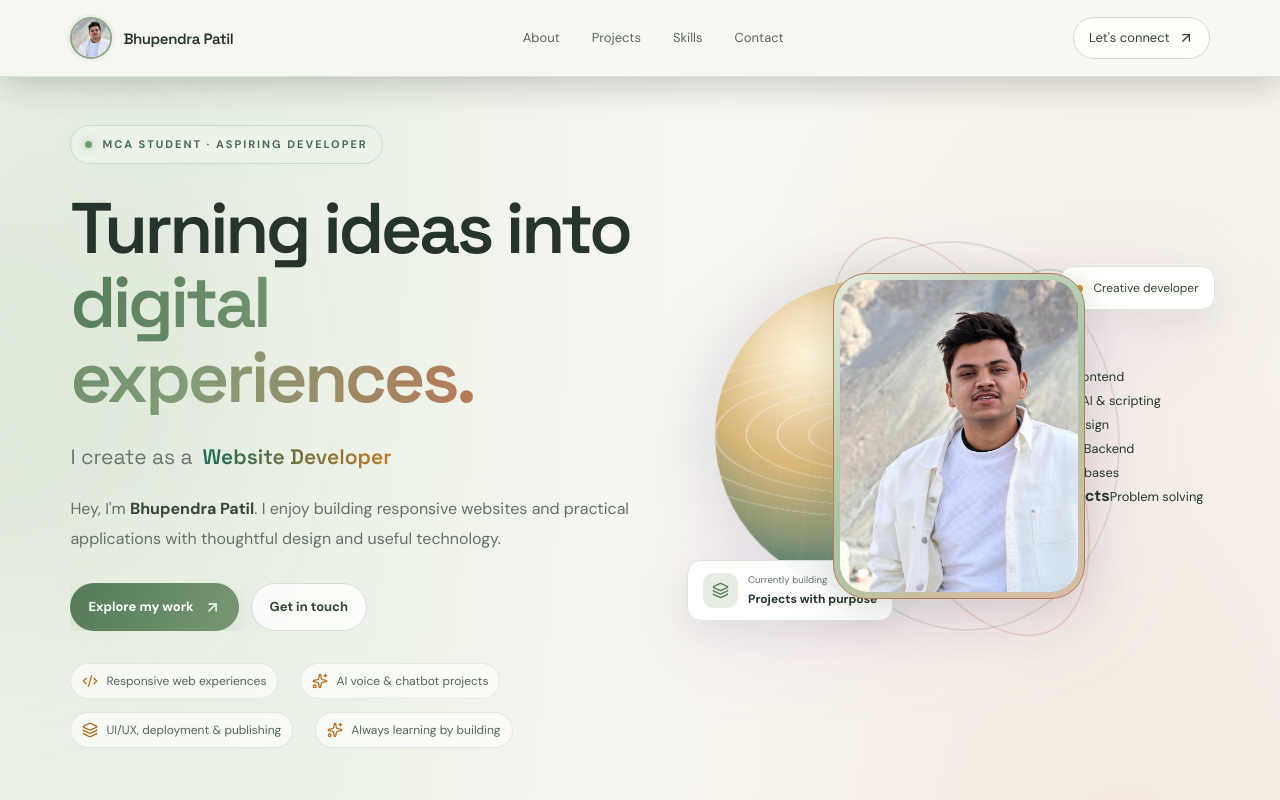
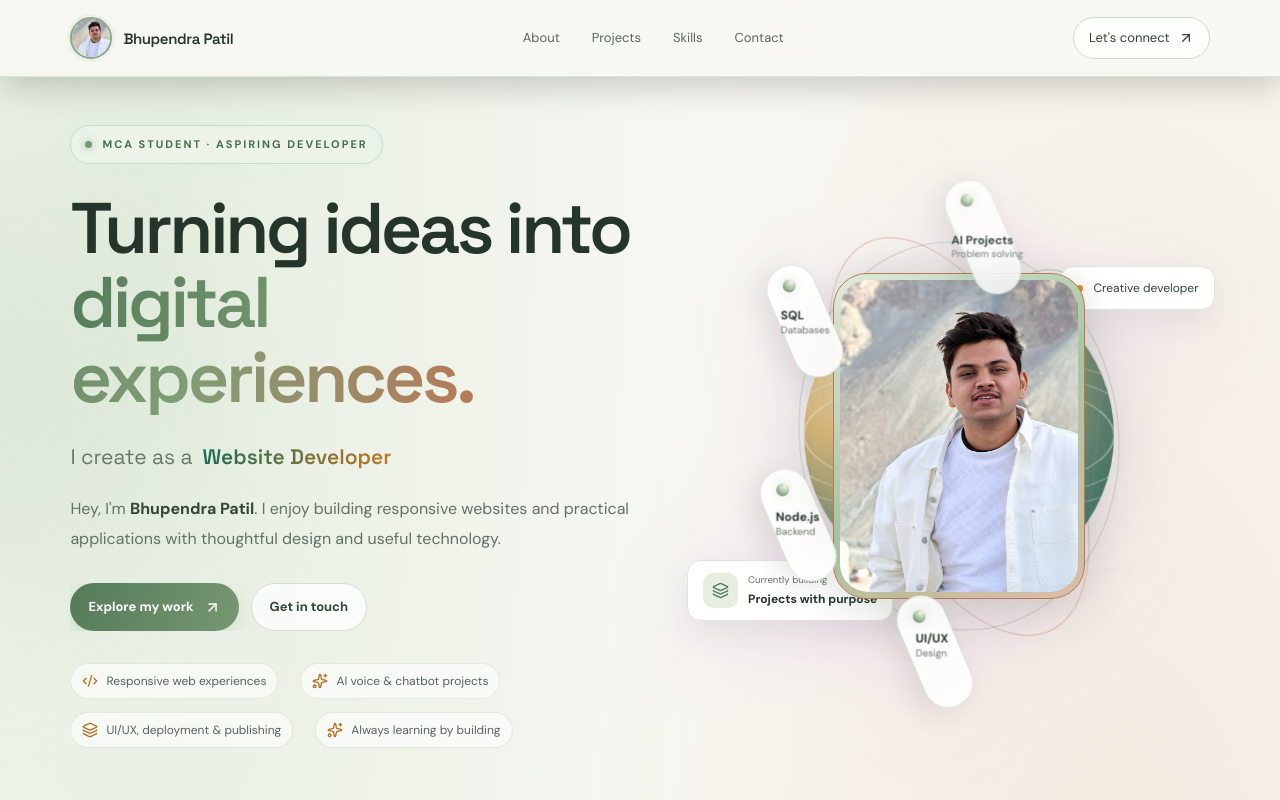
Before and after one commit to patiladitya0518-sketch/bhupendra-portfolio, a React (Vite) app: page / in a window 1280 px wide. Shown: the top 800 px of the page. Built offline with nearby package versions, Linux system fonts and the light colour scheme.

Commit message:
Style rotating orbit and fading skill asteroids

```diff
--- a/src/styles.css
+++ b/src/styles.css
@@ -735,3 +735,17 @@ html,body{background:#f8f8f3!important;color:#26352b!important}
 .smoke-trail-canvas{opacity:.56!important;mix-blend-mode:multiply!important}
 @media(max-width:760px){.project-card{transform:none!important;will-change:auto}.project-card:after{display:none}.hero-copy h1{animation-duration:.6s}}
 @media(prefers-reduced-motion:reduce){.hero-copy h1,.hero-copy .role-line,.hero-copy .hero-intro,.hero-copy .hero-actions{animation:none!important;clip-path:none!important}.project-card{transform:none!important;will-change:auto}.project-card:after{display:none}}
+
+
+/* Orbiting skill asteroids around the hero portrait */
+.skill-asteroid-orbit{position:absolute;inset:0;z-index:5;pointer-events:none;animation:skillOrbitSpin 34s linear infinite;transform-origin:50% 50%}
+.skill-asteroid{position:absolute;display:flex;align-items:center;gap:9px;min-width:118px;padding:10px 13px;border:1px solid #dce5dc;border-radius:999px;background:rgba(255,255,255,.88);box-shadow:0 10px 28px rgba(38,53,43,.10);color:#26352b;backdrop-filter:blur(12px);opacity:0;animation:asteroidAppear 6.8s ease-in-out infinite;animation-delay:calc(var(--asteroid-index)*-1.12s)}
+.skill-asteroid .asteroid-core{width:13px;height:13px;flex:0 0 13px;border-radius:50%;background:radial-gradient(circle at 30% 25%,#f8f5e9 0,#a8c4a2 48%,#536f58 100%);box-shadow:0 0 12px #a8c4a255}
+.skill-asteroid .asteroid-copy{display:flex;flex-direction:column;gap:2px;white-space:nowrap;animation:skillOrbitCounter 34s linear infinite}
+.skill-asteroid strong{font-size:12px;font-weight:700;line-height:1.2}.skill-asteroid small{font-size:10px;color:#647067;line-height:1.2}
+.asteroid-1{left:42%;top:5%}.asteroid-2{left:76%;top:24%}.asteroid-3{left:76%;top:67%}.asteroid-4{left:42%;top:83%}.asteroid-5{left:5%;top:65%}.asteroid-6{left:3%;top:24%}
+@keyframes skillOrbitSpin{from{transform:rotate(0deg)}to{transform:rotate(360deg)}}
+@keyframes skillOrbitCounter{from{transform:rotate(0deg)}to{transform:rotate(-360deg)}}
+@keyframes asteroidAppear{0%,8%,88%,100%{opacity:0;scale:.72;filter:blur(3px)}18%,72%{opacity:1;scale:1;filter:blur(0)}80%{opacity:.72;scale:.94;filter:blur(1px)}}
+@media(max-width:760px){.skill-asteroid-orbit{inset:2% -4%;opacity:.9}.skill-asteroid{min-width:0;padding:8px 10px;gap:6px}.skill-asteroid strong{font-size:10px}.skill-asteroid small{font-size:9px}.asteroid-1{left:36%;top:2%}.asteroid-2{left:72%;top:24%}.asteroid-3{left:69%;top:72%}.asteroid-4{left:35%;top:85%}.asteroid-5{left:0;top:66%}.asteroid-6{left:0;top:23%}}
+@media(prefers-reduced-motion:reduce){.skill-asteroid-orbit,.skill-asteroid,.skill-asteroid .asteroid-copy{animation:none!important}.skill-asteroid{opacity:1;scale:1;filter:none}}
```
